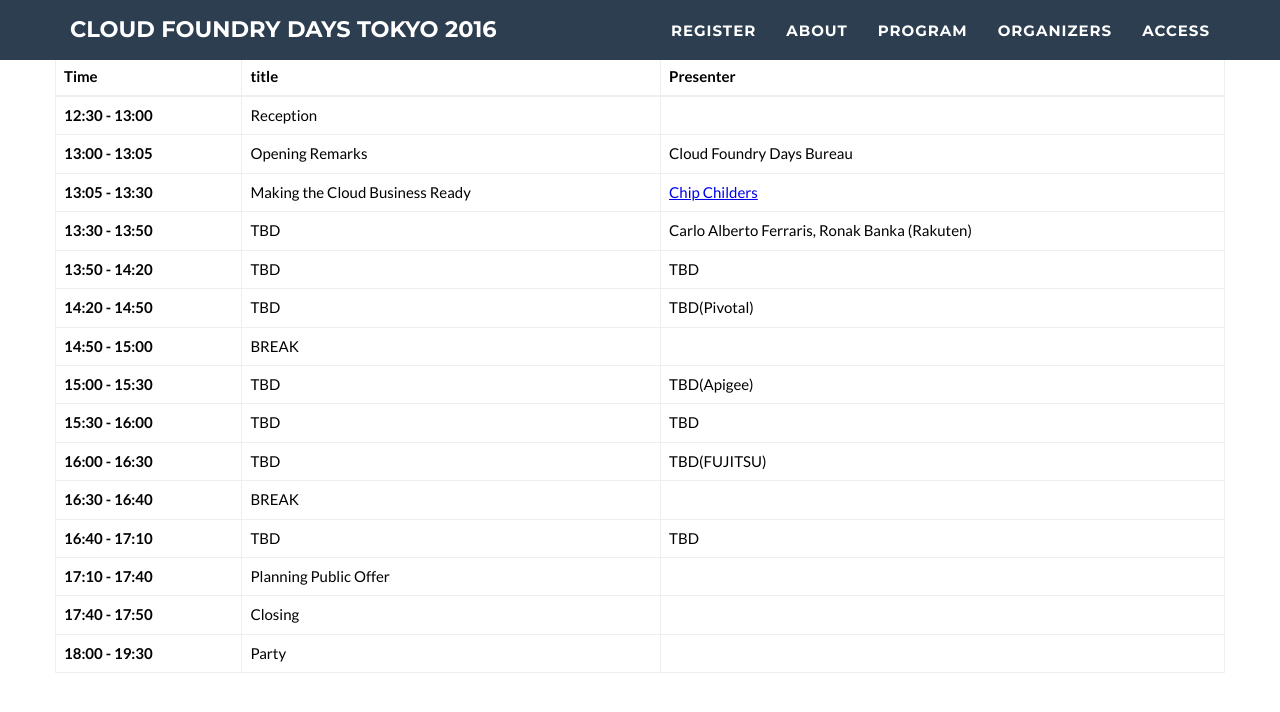
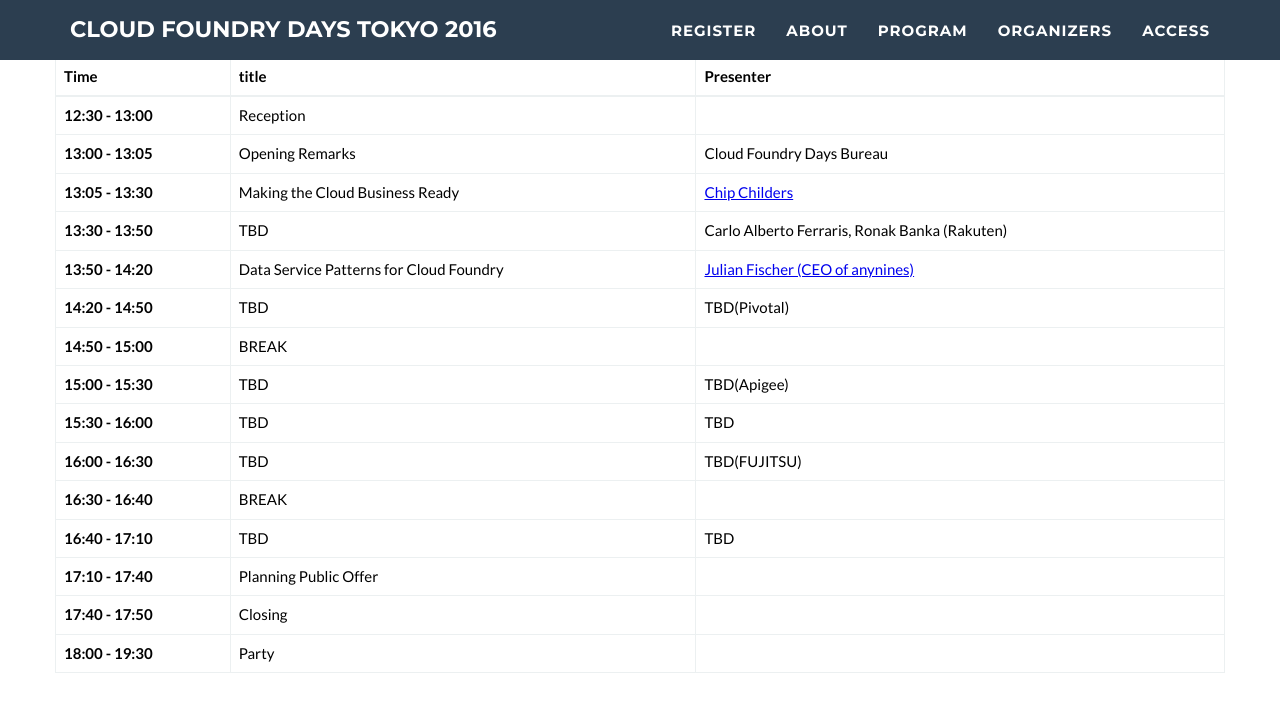
Before and after one commit to CloudFoundryDaysTokyo/2016, a Jekyll site: the page built from index.html, in a window 1280 px wide and 900 px high, scrolled down 1705 px. Shown: the top 712 px of the window. Built offline with Jekyll 4.4.1, drawn with Linux system fonts in a browser that asks for light colours.

Commit message:
Julian Fischer の発表概要、及び顔写真の追加。

```diff
--- a/_includes/program.html
+++ b/_includes/program.html
@@ -38,8 +38,8 @@
             </tr>
             <tr>
               <th scope="row">13:50 - 14:20</th>
-              <td>TBD</td>
-              <td>TBD</td>
+              <td>Data Service Patterns for Cloud Foundry</td>
+              <td><a href="JavaScript:void(0)" onclick="popWindow('img/julian.jpg', 'Julian Fischer (CEO of anynines)', 'An increasing number of Cloud Foundry platforms have matured to a point where data services become the next big challenge. In this talk Julian Fischer, CEO of anynines, will give a brief overview of different data service integration patterns. Learn about general data services challenges. See pros and cons of different approaches including the dilemma of generic vs. data service specific strategies. Finally, see how existing data service implementations are built. At the end of the talk you have a conceptional overview giving you hint on how to design data services on your own.'); return false">Julian Fischer (CEO of anynines)</a></td>
             </tr>
             <tr>
               <th scope="row">14:20 - 14:50</th>
```
Also changed, not shown: img/julian.jpg (added).
